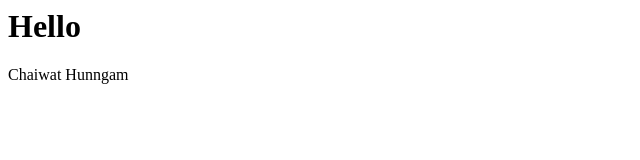
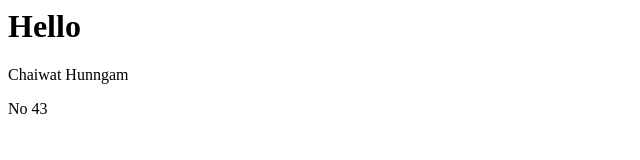
Before and after one commit to Chaiwat51/Chaiwat, a plain HTML site: page index.html in a window 1280 px wide. Shown: the full height of the page, 0-640 px from the left. Drawn offline with Linux system fonts and the light colour scheme.

Commit message:
Update index.html

```diff
--- a/index.html
+++ b/index.html
@@ -7,7 +7,7 @@
     <div class='container'>
         <h1>Hello</h1>
         <p>Chaiwat Hunngam</p>
-        <p><No class="43"></No></p>
+        <p>No 43</p>
     </div>
 </body>
 </html>
```
